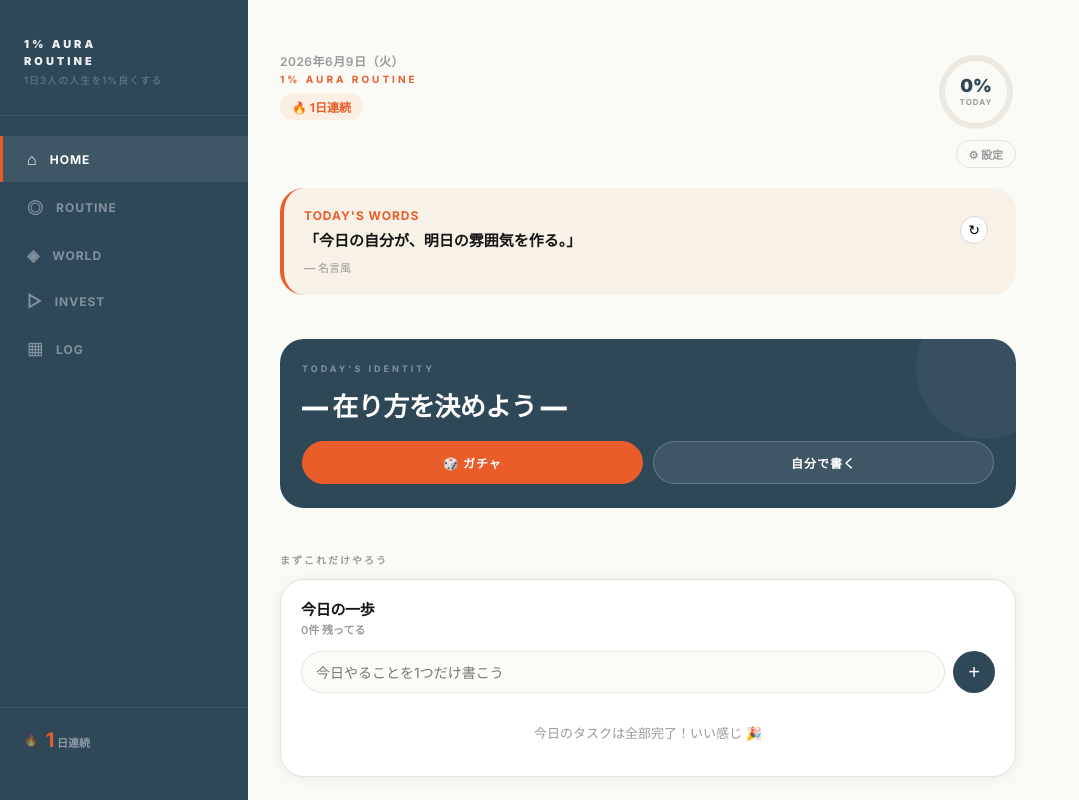
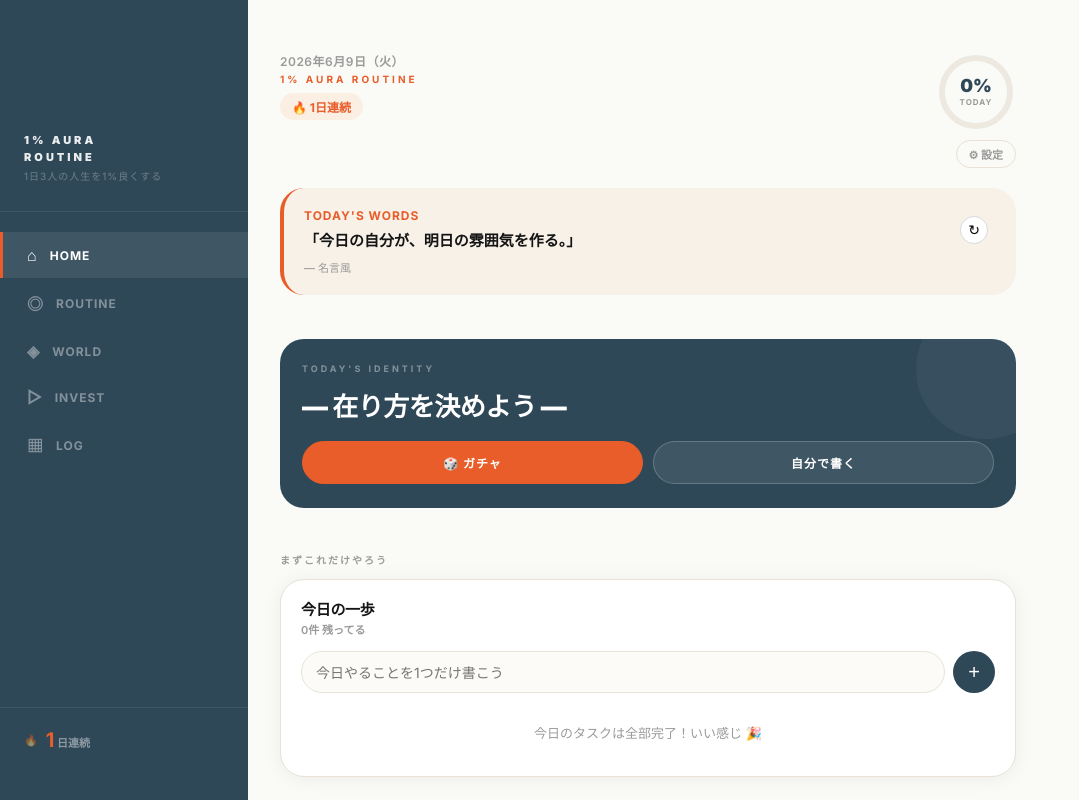
Before and after one commit to sharon-boop/aura-routine, a React (Vite) app: page / in a window 1280 px wide. Shown: the top 800 px of the page, without its empty margins (0-1079 px from the left). Built offline with nearby package versions, Linux system fonts and the light colour scheme.

Commit message:
fix: add top padding to sidebar brand area

```diff
--- a/src/styles.css
+++ b/src/styles.css
@@ -150,7 +150,7 @@ body{
   transition:all 0.2s;
 }
 .sb-brand{
-  padding:0 24px 28px;
+  padding:96px 24px 28px;
   border-bottom:1px solid rgba(255,255,255,0.08);
   margin-bottom:20px;
 }
```
